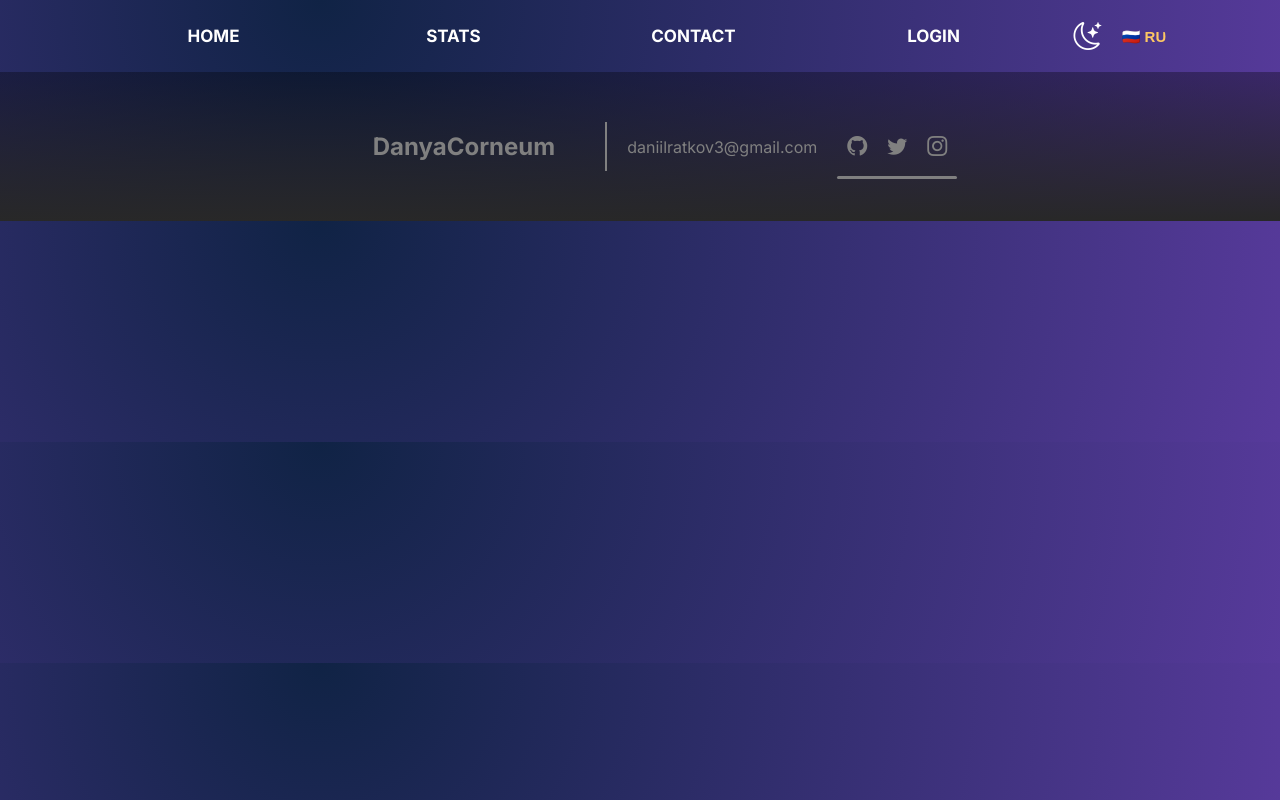
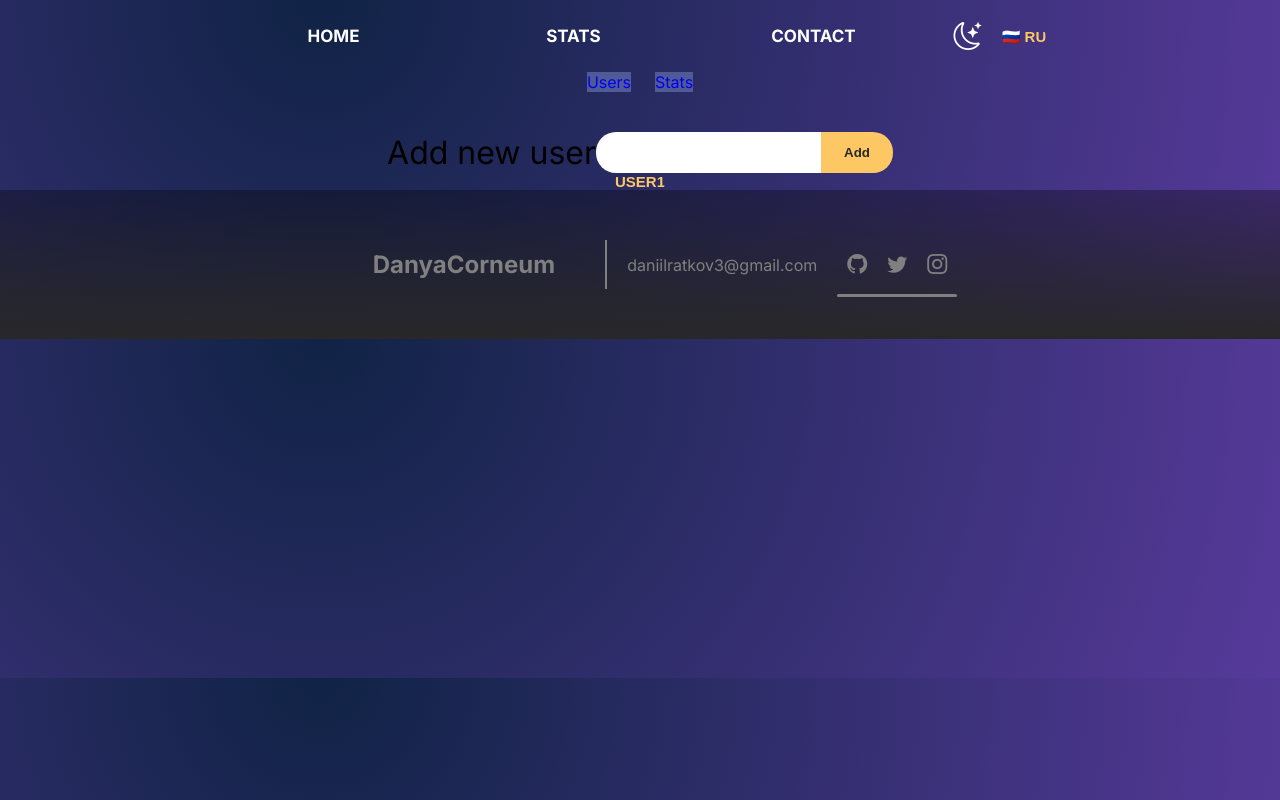
Before and after one commit to DanyaCorneum/Tracker-of-studied-technologies, a Vue app: page /users in a window 1280 px wide. Built offline with nearby package versions, Linux system fonts and the light colour scheme.

Commit message:
started creating of UserStats page

```diff
--- a/src/App.vue
+++ b/src/App.vue
@@ -17,7 +17,7 @@ import { RouterView } from 'vue-router'
 <style>
 .fade-enter-active,
 .fade-leave-active {
-  transition: all 200ms linear;
+  transition: all 500ms linear;
 }
 
 .fade-enter-from {
--- a/src/components/NavBar.vue
+++ b/src/components/NavBar.vue
@@ -9,7 +9,6 @@ import ChangeLang from './ChangeLang.vue'
     <RouterLink to="/" class="nav-link">Home</RouterLink>
     <RouterLink to="/stats" class="nav-link">Stats</RouterLink>
     <RouterLink to="/contact" class="nav-link">Contact</RouterLink>
-    <RouterLink to="/login" class="nav-link">Login</RouterLink>
     <div class="settings">
       <ChangeTheme />
       <ChangeLang />
--- a/src/views/LoginView.vue
+++ /dev/null
@@ -1,7 +0,0 @@
-<script setup lang="ts"></script>
-
-<template>
-  <h1>LOL</h1>
-</template>
-
-<style lang="scss"></style>
--- a/src/views/StatsView.vue
+++ b/src/views/StatsView.vue
@@ -1,7 +1,14 @@
-<script setup lang="ts"></script>
+<script setup lang="ts">
+import InputAdd from '@/components/InputAdd.vue'
+</script>
 
 <template>
-  <h1>ТВОЯ МАМА</h1>
+  <div class="stats">
+    <form>
+      <h1>Add new stat</h1>
+      <InputAdd :is-button="true">Add</InputAdd>
+    </form>
+  </div>
 </template>
 
 <style lang="scss"></style>
--- /dev/null
+++ b/src/views/UserStatsView.vue
@@ -0,0 +1,35 @@
+<script setup lang="ts">
+import { RouterLink } from 'vue-router'
+import { RouterView } from 'vue-router'
+</script>
+
+<template>
+  <div class="user-stats">
+    <div class="links">
+      <RouterLink to="users" class="nav-link">Users</RouterLink>
+      <RouterLink to="stats" class="nav-link">Stats</RouterLink>
+    </div>
+    <div class="view">
+      <RouterView></RouterView>
+    </div>
+  </div>
+</template>
+
+<style lang="scss" scoped>
+@use '../assets/styles/variables' as *;
+
+.user-stats {
+  display: flex;
+  flex-direction: column;
+  gap: 40px;
+  .links {
+    display: flex;
+    justify-content: center;
+    align-items: center;
+    gap: 1.5rem;
+    .nav-link {
+      background: $bg-prime;
+    }
+  }
+}
+</style>
--- /dev/null
+++ b/src/views/UserView.vue
@@ -0,0 +1,26 @@
+<script setup lang="ts">
+import InputAdd from '@/components/InputAdd.vue';
+</script>
+
+<template>
+  <div class="users">
+    <div class="add-user">
+      <form action="">
+        <h1>Add new user</h1>
+        <InputAdd :is-button="true">Add</InputAdd>
+      </form>
+    </div>
+    <div class="select-user">
+      <form>
+        <select name="" id="">
+          <option value="1">user1</option>
+          <option value="2">user2</option>
+          <option value="3">user3</option>
+          <option value="4">user4</option>
+        </select>
+      </form>
+    </div>
+  </div>
+</template>
+
+<style lang="scss"></style>
```
Also changed, not shown: src/router/index.ts (+11 -4 lines).
